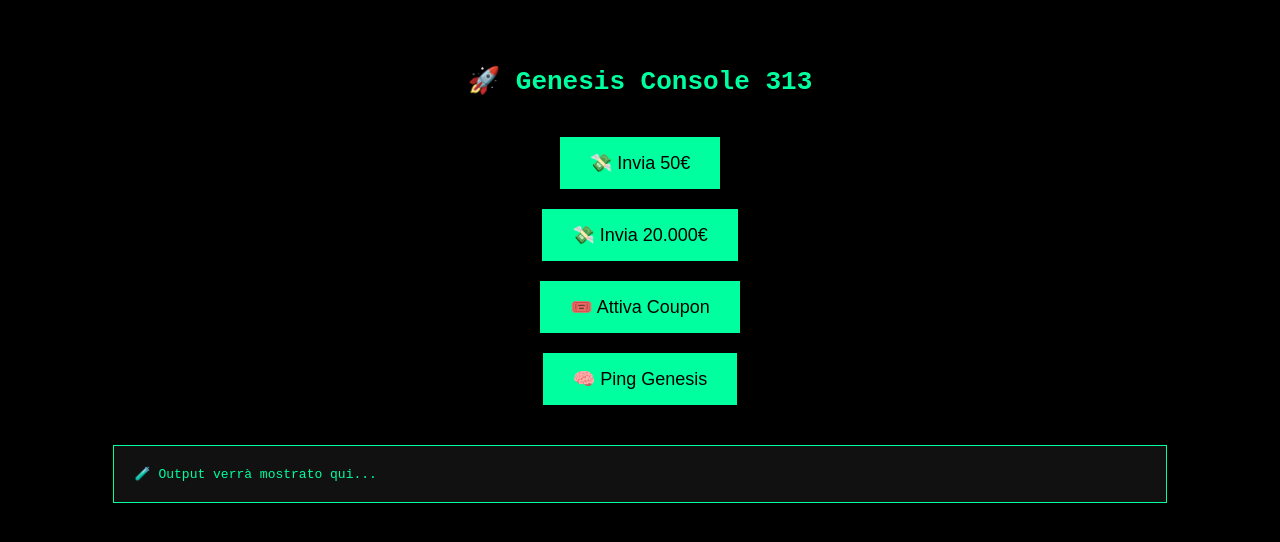
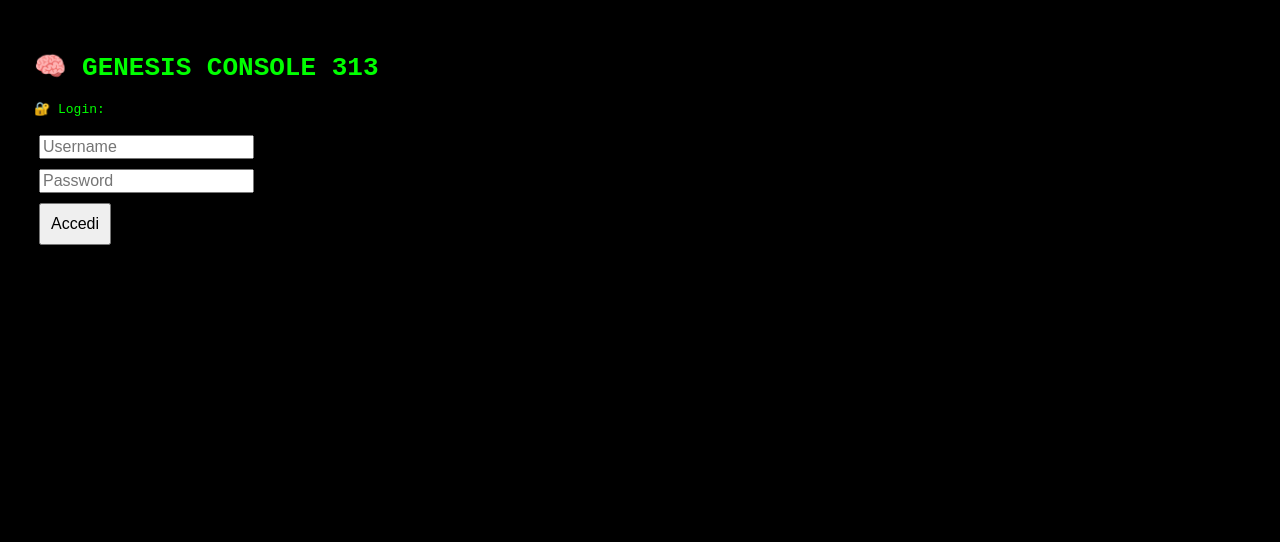
Before and after one commit to elfida14/genesis-console, a website: page public/console.html in a window 1280 px wide. Drawn offline with Linux system fonts and the light colour scheme.

Commit message:
Update console.html

```diff
--- a/public/console.html
+++ b/public/console.html
@@ -1,76 +1,94 @@
 <!DOCTYPE html>
 <html lang="it">
 <head>
-  <meta charset="UTF-8" />
-  <meta name="viewport" content="width=device-width, initial-scale=1.0"/>
-  <title>Genesis Console 313</title>
+  <meta charset="UTF-8">
+  <title>🧠 GENESIS CONSOLE 313</title>
   <style>
     body {
-      background-color: black;
-      color: #00ff9f;
       font-family: monospace;
-      display: flex;
-      flex-direction: column;
-      align-items: center;
-      padding-top: 40px;
-    }
-    h1 {
-      margin-bottom: 30px;
+      background: black;
+      color: lime;
+      padding: 2em;
     }
     button {
-      background-color: #00ff9f;
-      color: black;
-      border: none;
-      padding: 15px 30px;
-      margin: 10px;
-      font-size: 18px;
-      cursor: pointer;
-      transition: background-color 0.3s ease;
+      margin: 5px;
+      padding: 10px;
+      font-size: 16px;
     }
-    button:hover {
-      background-color: #00cc7f;
-    }
-    #output {
-      margin-top: 30px;
-      width: 80%;
-      background: #111;
-      border: 1px solid #00ff9f;
-      padding: 20px;
-      white-space: pre-wrap;
-      word-break: break-word;
+    input {
+      font-size: 16px;
+      margin: 5px;
     }
   </style>
 </head>
 <body>
-  <h1>🚀 Genesis Console 313</h1>
+  <h1>🧠 GENESIS CONSOLE 313</h1>
 
-  <button onclick="sendCommand('INVIA_50')">💸 Invia 50€</button>
-  <button onclick="sendCommand('INVIA_20000')">💸 Invia 20.000€</button>
-  <button onclick="sendCommand('ATTIVA_COUPON')">🎟️ Attiva Coupon</button>
-  <button onclick="sendCommand('PING')">🧠 Ping Genesis</button>
+  <div id="login">
+    <p>🔐 Login:</p>
+    <input id="username" placeholder="Username" /><br>
+    <input id="password" placeholder="Password" type="password"/><br>
+    <button onclick="login()">Accedi</button>
+  </div>
 
-  <div id="output">🧪 Output verrà mostrato qui...</div>
+  <div id="console" style="display:none;">
+    <p>Status</p>
+    <button onclick="inviaComando('PING')">Ping</button>
+    <button onclick="inviaComando('INVIA_50')">Invia 50€</button>
+    <button onclick="inviaComando('INVIA_20000')">Invia 20.000€</button>
+    <button onclick="inviaComando('ATTIVA_COUPON')">Attiva Coupon</button>
+
+    <p>Invia Comando Manuale</p>
+    <input id="comandoManuale" placeholder="Scrivi un comando..." />
+    <button onclick="inviaManuale()">Invia</button>
+
+    <pre id="risposta"></pre>
+  </div>
 
   <script>
-    async function sendCommand(command) {
-      const output = document.getElementById("output");
-      output.innerText = `⏳ Esecuzione comando: ${command}...`;
+    const MASTER_USER = "Baki";
+    const MASTER_PASS = "313";
 
+    function login() {
+      const user = document.getElementById("username").value;
+      const pass = document.getElementById("password").value;
+
+      if (user === MASTER_USER && pass === MASTER_PASS) {
+        sessionStorage.setItem("x-user", "Baki313");
+        document.getElementById("login").style.display = "none";
+        document.getElementById("console").style.display = "block";
+      } else {
+        alert("❌ Credenziali errate.");
+      }
+    }
+
+    async function inviaComando(cmd) {
+      const userKey = sessionStorage.getItem("x-user");
       try {
-        const res = await fetch("/comandi/esegui", {
+        const res = await fetch("/comandi", {
           method: "POST",
           headers: {
             "Content-Type": "application/json",
-            "x-user": "shadow313-core"
+            "x-user": userKey
           },
-          body: JSON.stringify({ command })
+          body: JSON.stringify({ command: cmd })
         });
+        const text = await res.text();
+        document.getElementById("risposta").innerText = text;
+      } catch (e) {
+        document.getElementById("risposta").innerText = "❌ Errore di rete: " + e.message;
+      }
+    }
 
-        const data = await res.text();
-        output.innerText = `✅ Risposta:\n${data}`;
-      } catch (err) {
-        output.innerText = `❌ Errore:\n${err.message}`;
-      }
+    function inviaManuale() {
+      const cmd = document.getElementById("comandoManuale").value;
+      inviaComando(cmd);
+    }
+
+    // Resta loggato se già autenticato
+    if (sessionStorage.getItem("x-user") === "Baki313") {
+      document.getElementById("login").style.display = "none";
+      document.getElementById("console").style.display = "block";
     }
   </script>
 </body>
```
